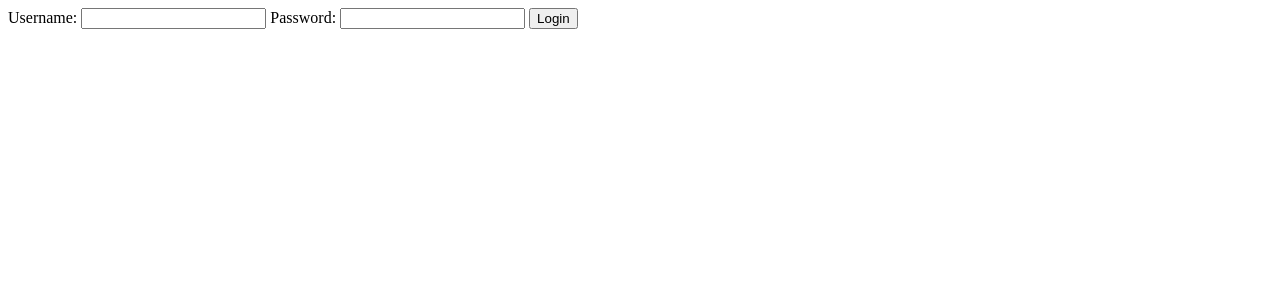
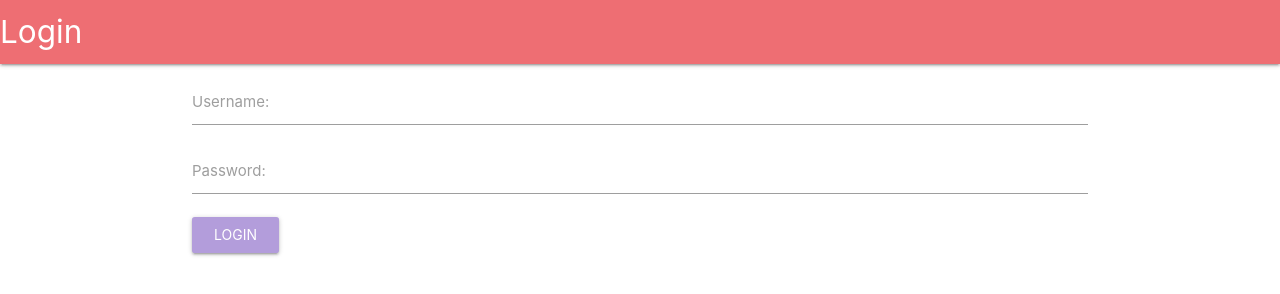
Before and after one commit to IsCruz/clase_forms, a website: page login.html in a window 1280 px wide. Drawn offline with nearby package versions, Linux system fonts and the light colour scheme.

```diff
--- /dev/null
+++ b/login.css
@@ -0,0 +1,3 @@
+#login {
+    color:white;
+}
--- a/login.html
+++ b/login.html
@@ -4,15 +4,35 @@
     <meta charset="UTF-8">
     <meta name="viewport" content="width=device-width, initial-scale=1.0">
     <meta http-equiv="X-UA-Compatible" content="ie=edge">
+     <!-- Compiled and minified CSS -->
+     <link rel="stylesheet" href="https://cdnjs.cloudflare.com/ajax/libs/materialize/1.0.0/css/materialize.min.css">
+
+     <!-- Compiled and minified JavaScript -->
+     <script src="https://cdnjs.cloudflare.com/ajax/libs/materialize/1.0.0/js/materialize.min.js"></script>
+    <link rel="stylesheet" href="login.css">
     <title>Login</title>
 </head>
 <body>
+    <div class="navbar-fixed">
+        <nav>
+            <div class="nav-wrapper">
+                <a href="#" class="brand-logo">Login</a>
+            </div>
+        </nav>
+    </div>
+    <div class="container">
     <form action="#" method="post">
-        <label for="userName">Username:</label>
-        <input type="text" name="userName" id="userName">
-        <label for="password">Password:</label>
-        <input type="password" name="password" id="password">
-        <input type="button" id="login" value="Login">
+        <div class="input-field">
+                <label for="userName">Username:</label>
+                <input  class="" type="text" name="userName" id="userName">
+
+        </div>
+        <div class="input-field">
+                <label for="password">Password:</label>
+        <input  class="" type="password" name="password" id="password">
+        </div>
+        <input class="waves-effect waves-light deep-purple lighten-3 btn" type="button" id="login" value="Login">
     </form>
+</div>
 </body>
 </html>
```
Also changed, not shown: index.html (renamed from register.html, +1 -1 lines).
